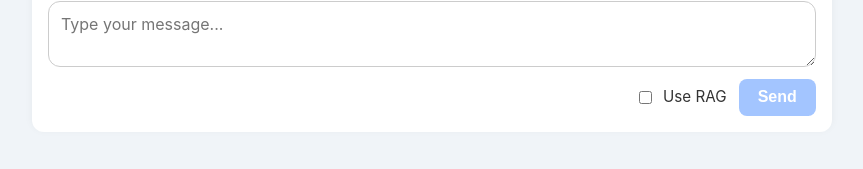
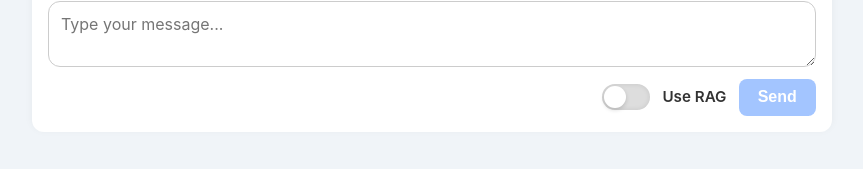
Before and after one commit to sergarlop2/chatbot_frontend, a React (Vite) app: page / in a window 1280 px wide. Shown: the part 628-797 px from the top of the page, without its empty margins (208-1071 px from the left). Built offline with nearby package versions, Linux system fonts and the light colour scheme; the HTML template or start-up script is replaced by a standard one.

Commit message:
Change checkbox for slider

```diff
--- a/src/App.css
+++ b/src/App.css
@@ -140,6 +140,86 @@
   background-color: var(--color-button-hover);
 }
 
+.switch {
+  display: inline-flex;
+  align-items: center;
+  gap: 0.5rem;
+  cursor: pointer;
+  font-size: 1rem;
+  color: #333;
+  user-select: none;
+  position: relative;
+  padding-left: 60px;
+  font-weight: 600;
+  font-family: 'Inter', sans-serif;
+}
+
+.switch input {
+  opacity: 0;
+  width: 0;
+  height: 0;
+  position: absolute;
+  left: 0;
+  top: 50%;
+  transform: translateY(-50%);
+  cursor: pointer;
+}
+
+.slider {
+  position: absolute;
+  left: 0;
+  top: 50%;
+  transform: translateY(-50%);
+  width: 48px;
+  height: 26px;
+  background-color: #ddd;
+  border-radius: 26px;
+  transition: background-color 0.3s ease;
+  box-shadow: inset 0 0 5px rgba(0, 0, 0, 0.1);
+}
+
+.slider::before {
+  content: "";
+  position: absolute;
+  height: 22px;
+  width: 22px;
+  left: 2px;
+  top: 2px;
+  background-color: white;
+  border-radius: 50%;
+  transition: transform 0.3s ease, background-color 0.3s ease;
+  box-shadow: 0 2px 4px rgba(0, 0, 0, 0.15);
+  will-change: transform;
+}
+
+.switch input:checked + .slider {
+  background-color: var(--color-button);
+  box-shadow: inset 0 0 8px var(--color-button-hover);
+}
+
+.switch input:checked + .slider::before {
+  transform: translateX(22px);
+  background-color: white;
+  box-shadow: 0 2px 8px rgba(0, 0, 0, 0.25);
+}
+
+.switch input:disabled + .slider {
+  background-color: var(--color-button-disabled);
+  cursor: not-allowed;
+  box-shadow: none;
+}
+
+.switch input:disabled + .slider::before {
+  background-color: #f5f5f5;
+  box-shadow: none;
+}
+
+.switch:hover input:not(:disabled) + .slider {
+  background-color: var(--color-button-hover);
+  box-shadow: inset 0 0 10px var(--color-button-hover);
+}
+
+
 .sources {
   font-size: 0.9rem;
   margin-top: 1rem;
--- a/src/components/ChatInput.tsx
+++ b/src/components/ChatInput.tsx
@@ -32,14 +32,15 @@ export default function ChatInput({ onSend, loading }: ChatInputProps) {
         placeholder="Type your message..."
         disabled={loading}
       />
-      <label>
+      <label className="switch">
+        Use RAG
         <input
           type="checkbox"
           checked={useRag}
           onChange={(e) => setUseRag(e.target.checked)}
           disabled={loading}
         />
-        Use RAG
+        <span className="slider"></span>
       </label>
       <button onClick={handleSend} disabled={loading || input.trim() === ""}>
         {loading ? (
```
